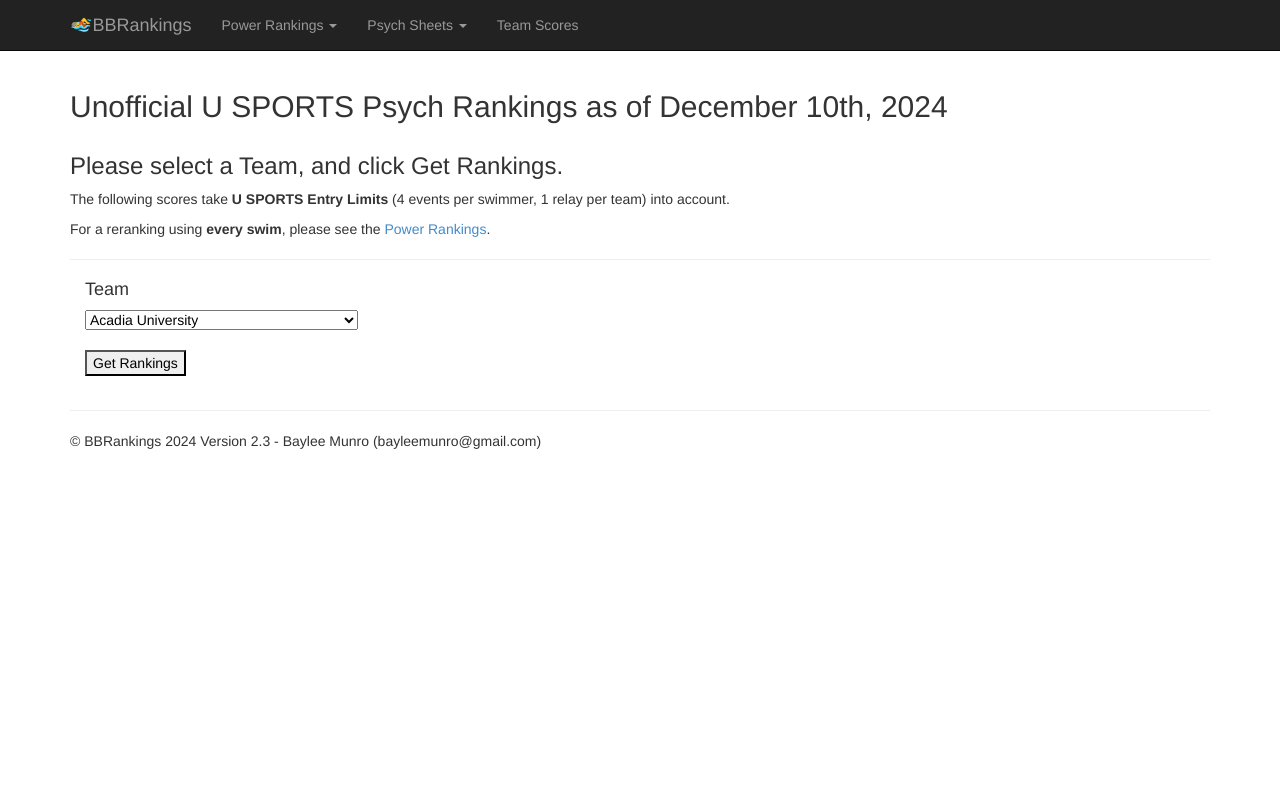
After one commit to yegorsmk/USPORTSRankings, a Flask app: page /teamsearch in a window 1280 px wide. The commit adds this page. Run offline with Flask 3, Linux system fonts and the light colour scheme; some libraries are stand-ins or nearby versions.

Commit message:
v2.3: added report functionality

```diff
--- a/FlaskTest/templates/layout.html
+++ b/FlaskTest/templates/layout.html
@@ -20,8 +20,20 @@
             </div>
             <div class="navbar-collapse collapse">
                 <ul class="nav navbar-nav">
-                    <li><a href="power">Power Rankings</a></li>
-                    <li><a href="psych">Psych Sheets</a></li>
+                    <li class="dropdown">
+                        <a href="#" class="dropdown-toggle" data-toggle="dropdown">Power Rankings <b class="caret"></b></a>
+                        <ul class="dropdown-menu">
+                            <li><a href="power">By Event</a></li>
+                            <li><a href="namesearch">By Name</a></li>
+                        </ul>
+                    </li>
+                    <li class="dropdown">
+                        <a href="#" class="dropdown-toggle" data-toggle="dropdown">Psych Sheets <b class="caret"></b></a>
+                        <ul class="dropdown-menu">
+                            <li><a href="psych">By Event</a></li>
+                            <li><a href="teamsearch">By Team</a></li>
+                        </ul>
+                    </li>
                     <li><a href="team">Team Scores</a></li>
                 </ul>
             </div>
@@ -40,5 +52,4 @@
     <script src="/static/scripts/bootstrap.js"></script>
     <script src="/static/scripts/respond.js"></script>
     {% block scripts %}{% endblock %}
-
 </body>
--- /dev/null
+++ b/FlaskTest/templates/teamsearch.html
@@ -0,0 +1,59 @@
+{% extends "layout.html" %}
+
+{% block content %}
+<script src="/static/scripts/sorttable.js"></script>
+
+<h2>{{ title }}</h2>
+<body>
+    <div class="row">
+        <div class="col-md-12">
+            <h3>{{ message }}</h3>
+            <p>The following scores take <b>U SPORTS Entry Limits</b> (4 events per swimmer, 1 relay per team) into account.</p>
+            <p>For a reranking using <b>every swim</b>, please see the <a href="power">Power Rankings</a>.</p>
+            <hr>
+            <form method="POST">
+                <div class="col-md-12">
+                    <h4>Team</h4>
+                    <select name="TARGET_TEAM">
+                        <option value="ACAD" {% if selected_team == "ACAD" %}selected{% endif %}>Acadia University</option>
+                        <option value="BADGR" {% if selected_team == "BADGR" %}selected{% endif %}>Brock University</option>
+                        <option value="CAR" {% if selected_team == "CAR" %}selected{% endif %}>Carleton University</option>
+                        <option value="DAL" {% if selected_team == "DAL" %}selected{% endif %}>Dalhousie University</option>
+                        <option value="MACU" {% if selected_team == "MACU" %}selected{% endif %}>McMaster University</option>
+                        <option value="MCGILL" {% if selected_team == "MCGILL" %}selected{% endif %}>McGill University</option>
+                        <option value="MTA" {% if selected_team == "MTA" %}selected{% endif %}>Mount Allison University</option>
+                        <option value="MUSC" {% if selected_team == "MUSC" %}selected{% endif %}>Memorial University of Newfoundland</option>
+                        <option value="OTT" {% if selected_team == "OTT" %}selected{% endif %}>University of Ottawa/Université d'Ottawa</option>
+                        <option value="QUE" {% if selected_team == "QUE" %}selected{% endif %}>Queen's University</option>
+                        <option value="UBCT" {% if selected_team == "UBCT" %}selected{% endif %}>University of British Columbia</option>
+                        <option value="UM" {% if selected_team == "UM" %}selected{% endif %}>University of Manitoba</option>
+                        <option value="UDEM" {% if selected_team == "UDEM" %}selected{% endif %}>Université de Montréal</option>
+                        <option value="UOFA" {% if selected_team == "UOFA" %}selected{% endif %}>University of Alberta</option>
+                        <option value="UOFC" {% if selected_team == "UOFC" %}selected{% endif %}>University of Calgary</option>
+                        <option value="UOFL" {% if selected_team == "UOFL" %}selected{% endif %}>University of Lethbridge</option>
+                        <option value="UOFR" {% if selected_team == "UOFR" %}selected{% endif %}>University of Regina</option>
+                        <option value="USHER" {% if selected_team == "USHER" %}selected{% endif %}>Université de Sherbrooke</option>
+                        <option value="UT" {% if selected_team == "UT" %}selected{% endif %}>University of Toronto</option>
+                        <option value="UG" {% if selected_team == "UG" %}selected{% endif %}>University of Guelph</option>
+                        <option value="ULAVAL" {% if selected_team == "ULAVAL" %}selected{% endif %}>Université Laval</option>
+                        <option value="UVIC" {% if selected_team == "UVIC" %}selected{% endif %}>University of Victoria</option>
+                        <option value="UQTR" {% if selected_team == "UQTR" %}selected{% endif %}>Université du Québec à Trois-Rivières</option>
+                        <option value="WAT" {% if selected_team == "WAT" %}selected{% endif %}>University of Waterloo</option>
+                        <option value="WES" {% if selected_team == "WES" %}selected{% endif %}>Western University</option>
+                        <option value="WLU" {% if selected_team == "WLU" %}selected{% endif %}>Wilfrid Laurier University</option>
+                        <option value="YU" {% if selected_team == "YU" %}selected{% endif %}>York University</option>
+                    </select>
+                </div>
+                <br>
+                <div class="col-md-12">
+                    <input type="submit" value="Get Rankings">
+                </div>
+            </form>
+        </div>
+    </div>
+</body>
+
+<html>
+{{ data|safe }}
+</html>
+{% endblock %}
--- a/views.py
+++ b/views.py
@@ -22,7 +22,7 @@ import USPORTSDataManager
 from datetime import date
 
 DATE_OF_LAST_UPDATE = "December 10th, 2024"
-VERSION_NUMBER = "2.2"
+VERSION_NUMBER = "2.3"
 
 @app.route('/')
 def home():
@@ -56,7 +56,9 @@ def power():
             title='Unofficial U SPORTS Power Rankings as of ' + DATE_OF_LAST_UPDATE,
             year=datetime.now().year,
             message=f"{TARGET_GENDER}'s {TARGET_EVENT} {TARGET_COURSE}",
-            data=rankings_html  # Pass the table as HTML to the template
+            data=rankings_html,  # Pass the table as HTML to the template
+            selected_gender = TARGET_GENDER,
+            selected_event = TARGET_EVENT
         )
     else:  # GET request
         return render_template(
@@ -97,7 +99,9 @@ def psych():
             title='Unofficial U SPORTS Psych Rankings as of ' + DATE_OF_LAST_UPDATE,
             year=datetime.now().year,
             message=f"{TARGET_GENDER}'s {TARGET_EVENT} {TARGET_COURSE}",
-            data=rankings_html  # Pass the table as HTML to the template
+            data=rankings_html,  # Pass the table as HTML to the template
+            selected_gender = TARGET_GENDER,
+            selected_event = TARGET_EVENT
         )
     else:  # GET request
         return render_template(
@@ -130,3 +134,70 @@ def team():
         womens_team_table=womens_html,
         mens_team_table=mens_html
     )
+
+@app.route('/namesearch', methods=['GET', 'POST'])
+def nameSearch():
+    """Handles both rendering and form submission for the Name Search page."""
+    if request.method == 'POST':
+        TARGET_NAME = request.form['TARGET_NAME']
+        TARGET_COURSE = "Short Course (25m)"
+
+        # Call ProvideNameRankings to get filtered rankings
+        name_results = USPORTSDataManager.ProvideNameResults(TARGET_NAME, TARGET_COURSE)
+
+        # Convert rankings to a pandas DataFrame for better presentation
+        rankings_df = pd.DataFrame(name_results, columns=['Event', 'Time', 'AQUA', 'Place', 'Score'])
+
+        # Convert the DataFrame to HTML
+        rankings_html = rankings_df.to_html(classes='table table-striped', index=False)
+
+        return render_template(
+            'namesearch.html',
+            title='Unofficial U SPORTS Power Rankings as of ' + DATE_OF_LAST_UPDATE,
+            year=datetime.now().year,
+            message=f"{TARGET_NAME}'s {TARGET_COURSE} Rankings",
+            data=rankings_html  # Pass the table as HTML to the template
+        )
+    else:  # GET request
+        return render_template(
+            'namesearch.html',
+            title='Unofficial U SPORTS Power Rankings as of ' + DATE_OF_LAST_UPDATE,
+            year=datetime.now().year,
+            version=VERSION_NUMBER,
+            message='Please enter a Name, and click Get Rankings.',
+            data=""
+        )
+
+@app.route('/teamsearch', methods=['GET', 'POST'])
+def teamSearch():
+    """Handles both rendering and form submission for the Team Search page."""
+    if request.method == 'POST':
+        TARGET_TEAM = request.form['TARGET_TEAM']
+        TARGET_COURSE = "Short Course (25m)"
+
+        # Call ProvideIndividualRankings to get filtered rankings
+        team_results = USPORTSDataManager.ProvideTeamResults(TARGET_TEAM, TARGET_COURSE)
+
+        # Convert rankings to a pandas DataFrame for better presentation
+        rankings_df = pd.DataFrame(team_results, columns=['Gender', 'Event', 'Place', 'Name', 'Time', 'AQUA', 'Score'])
+
+        # Convert the DataFrame to HTML
+        rankings_html = rankings_df.to_html(classes='table table-striped', index=False)
+
+        return render_template(
+            'teamsearch.html',
+            title='Unofficial U SPORTS Psych Rankings as of ' + DATE_OF_LAST_UPDATE,
+            year=datetime.now().year,
+            message=f"{TARGET_TEAM}'s {TARGET_COURSE} Rankings",
+            data=rankings_html, # Pass the table as HTML to the template
+            selected_team = TARGET_TEAM
+        )
+    else:  # GET request
+        return render_template(
+            'teamsearch.html',
+            title='Unofficial U SPORTS Psych Rankings as of ' + DATE_OF_LAST_UPDATE,
+            year=datetime.now().year,
+            version=VERSION_NUMBER,
+            message='Please select a Team, and click Get Rankings.',
+            data=""
+        )
```
Also changed, not shown: FlaskTest/templates/namesearch.html (added, +36 -0 lines), FlaskTest/templates/power.html (+27 -31 lines), FlaskTest/templates/psych.html (+21 -30 lines), USPORTSDataGrabber.py (+5 -3 lines), USPORTSDataManager.py (+77 -2 lines).
